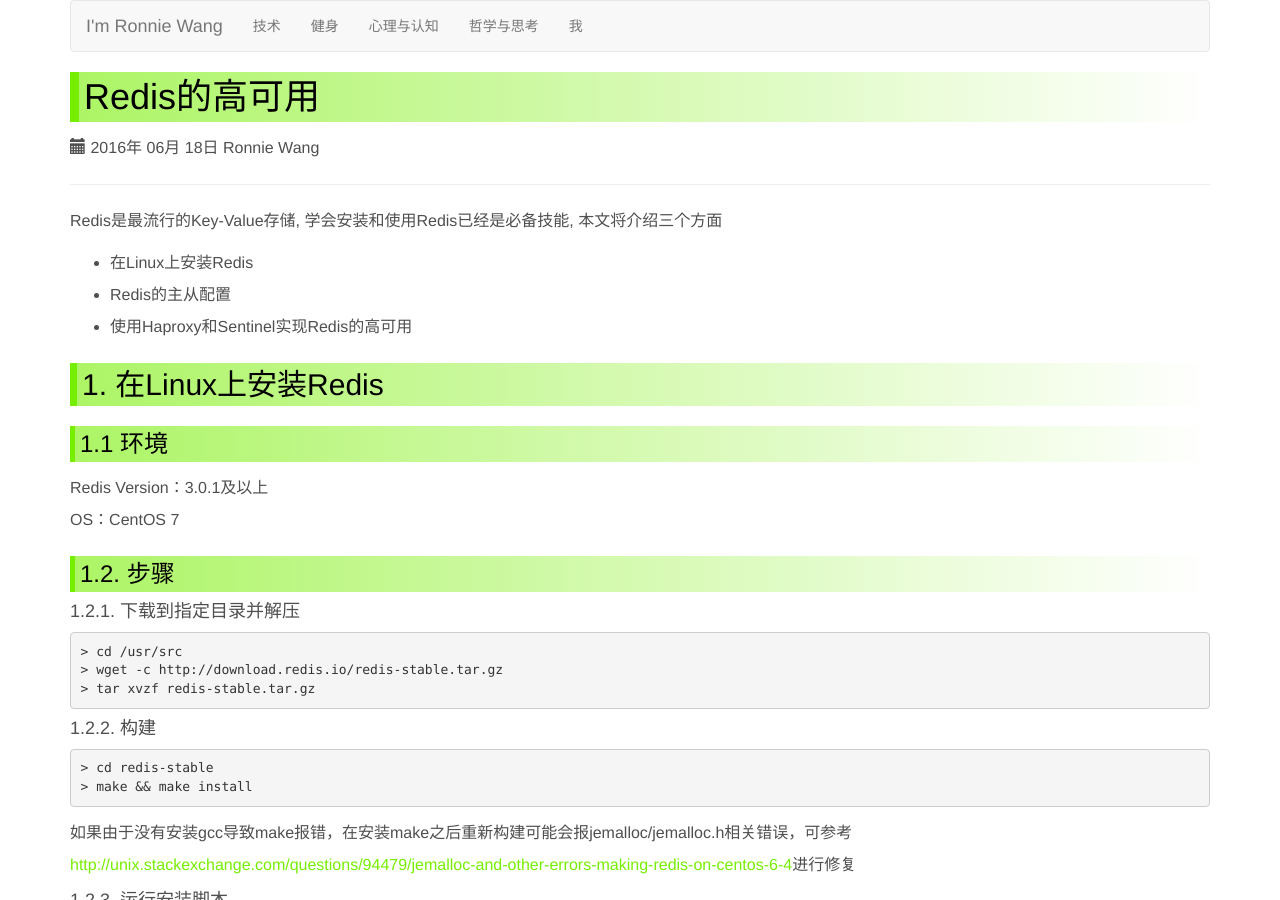
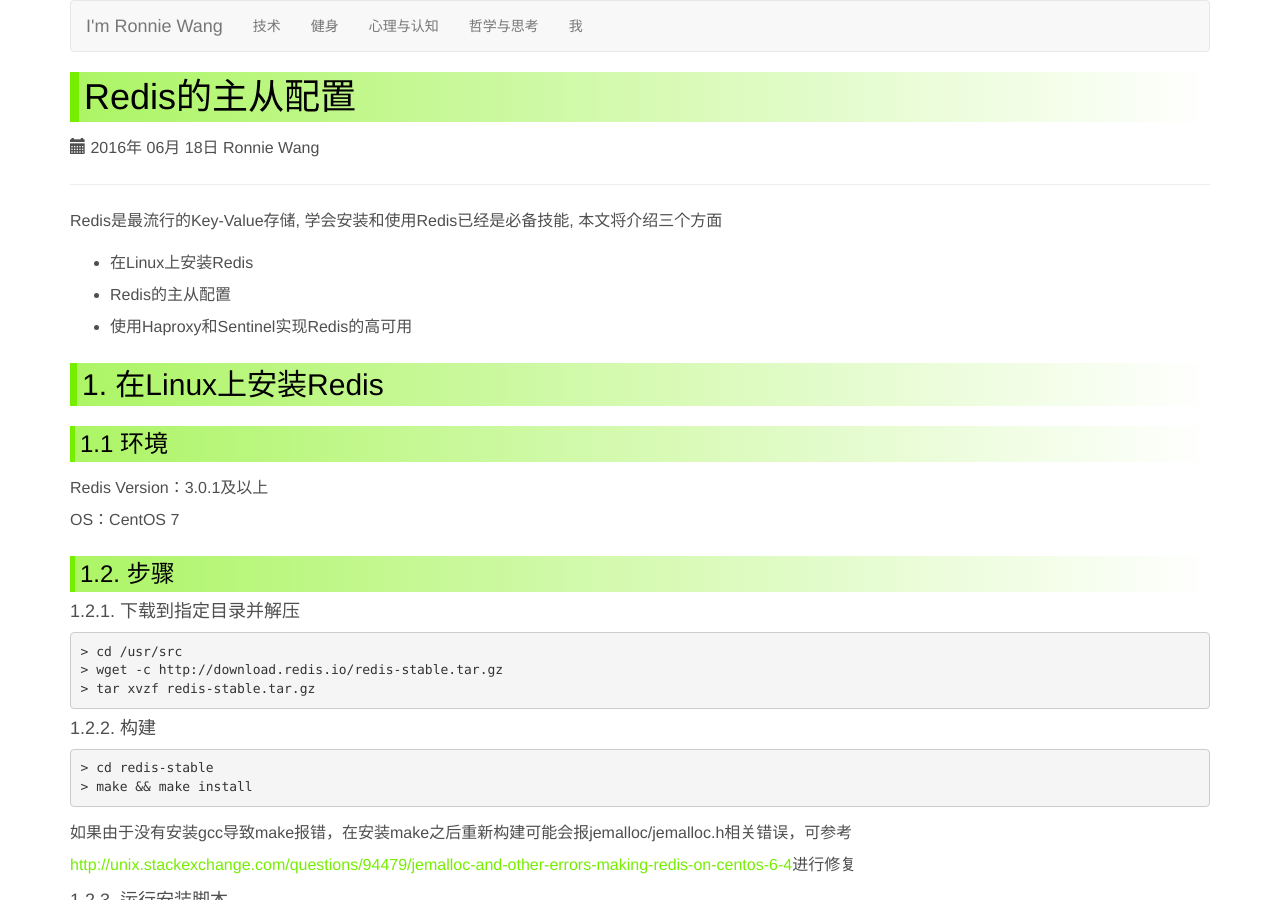
Before and after one commit to ronniewang/ronniewang.github.io, a Jekyll site: the page built from _posts/2016-06-18-redis-ha.md, in a window 1280 px wide and 900 px high. Built offline with Jekyll 4.4.1, drawn with Linux system fonts in a browser that asks for light colours.

Commit message:
update files

```diff
--- a/_posts/2016-06-18-redis-ha.md
+++ b/_posts/2016-06-18-redis-ha.md
@@ -1,6 +1,6 @@
 ---
 layout: default
-title: Redis的高可用
+title: Redis的主从配置
 description: Redis是最流行的Key-Value存储, 学会安装和使用Redis已经是必备技能
 category: tech
 ---
```
